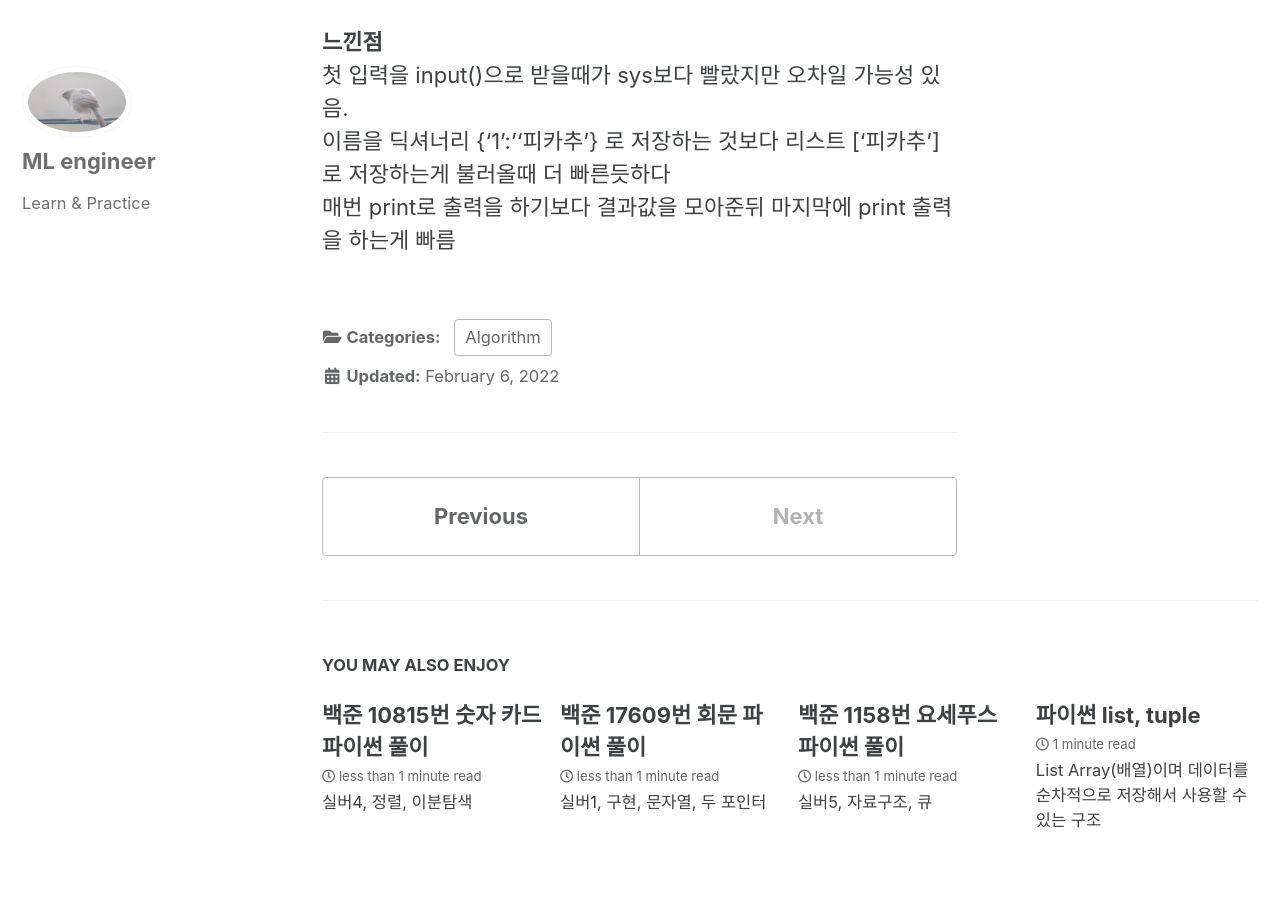
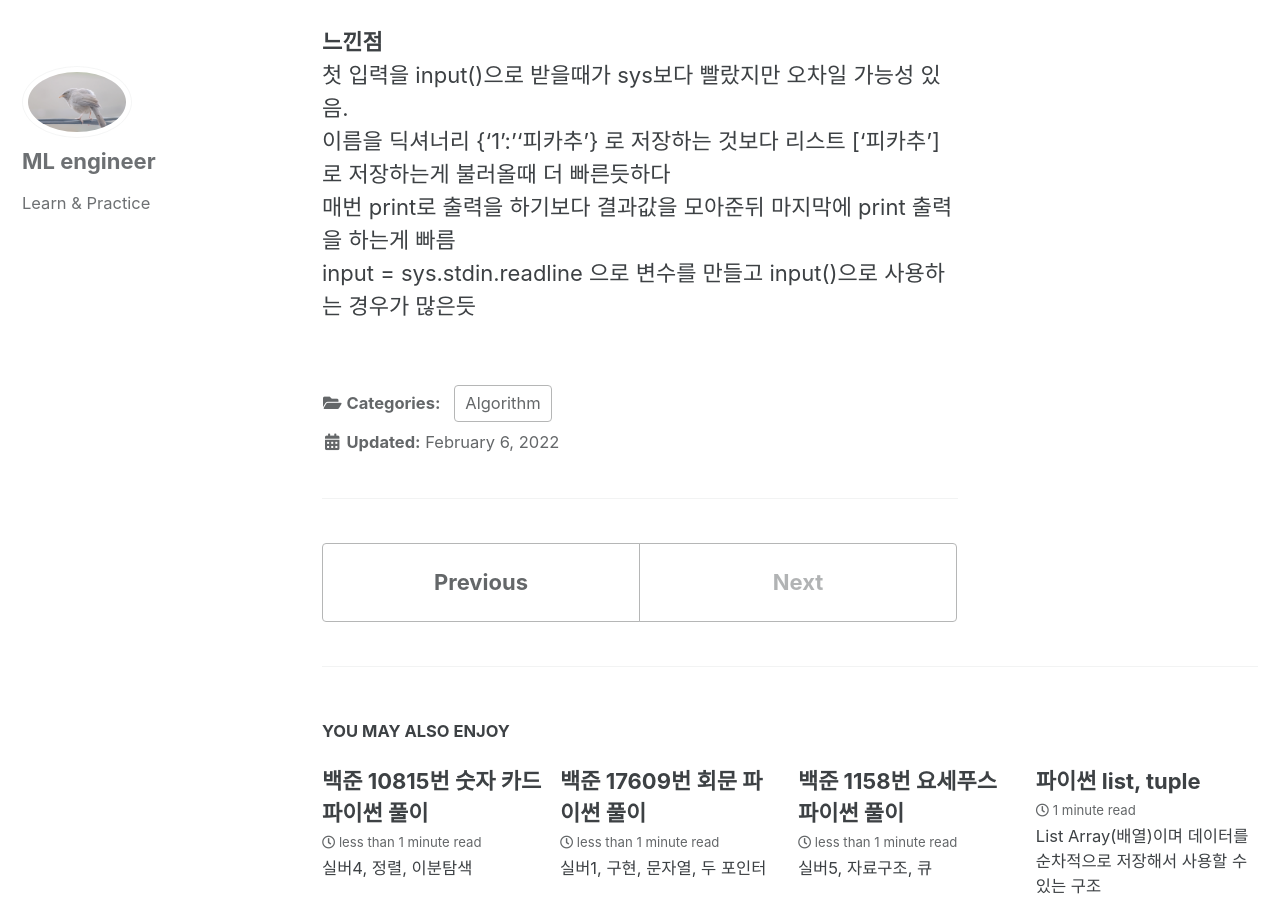
Before and after one commit to Donghee4/Donghee4.github.io, a Jekyll site: the page built from _posts/2022-02-06-34.md, in a window 1280 px wide and 900 px high, scrolled down 1287 px. Built offline with Jekyll 4.4.1, drawn with Linux system fonts in a browser that asks for light colours; cached includes are drawn as plain includes.

Commit message:
포켓몬마스터

```diff
--- a/_posts/2022-02-06-34.md
+++ b/_posts/2022-02-06-34.md
@@ -40,4 +40,5 @@ solve()
 **느낀점**<br>
 첫 입력을 input()으로 받을때가 sys보다 빨랐지만 오차일 가능성 있음.<br>
 이름을 딕셔너리 {'1':''피카추'} 로 저장하는 것보다 리스트 ['피카추'] 로 저장하는게 불러올때 더 빠른듯하다<br>
-매번 print로 출력을 하기보다 결과값을 모아준뒤 마지막에 print 출력을 하는게 빠름
+매번 print로 출력을 하기보다 결과값을 모아준뒤 마지막에 print 출력을 하는게 빠름<br>
+input = sys.stdin.readline 으로 변수를 만들고 input()으로 사용하는 경우가 많은듯
```
